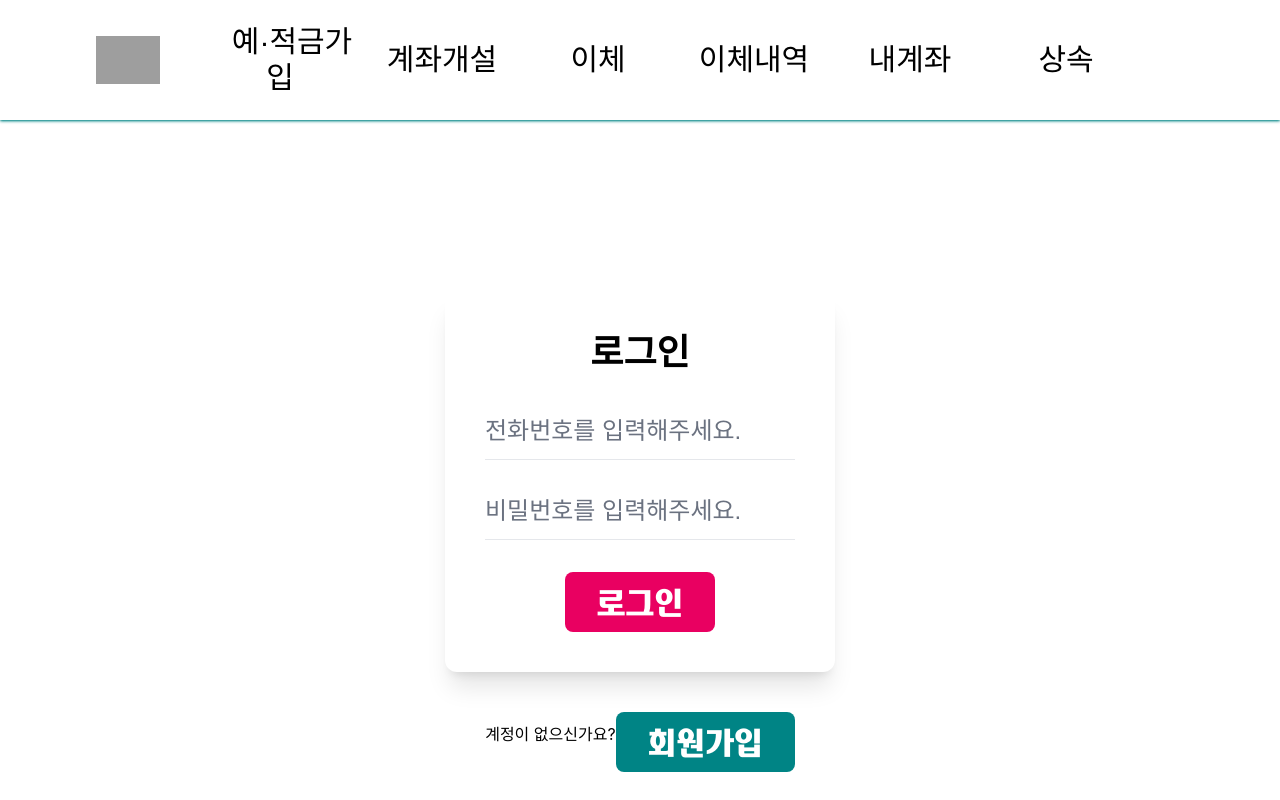
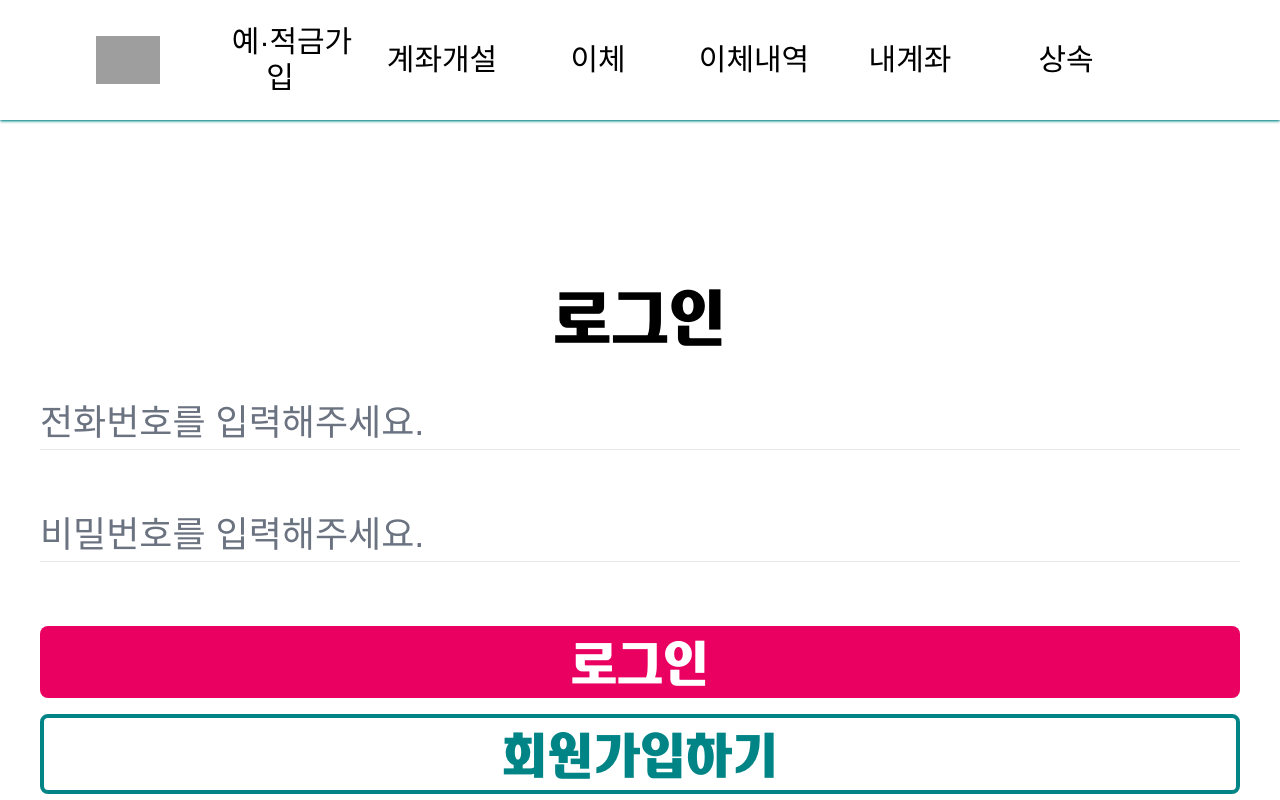
Before and after one commit to hee-ha/hana-heritage-FE, a React (Create React App) app: page /login in a window 1280 px wide. Shown: the top 800 px of the page. Built offline with nearby package versions, Linux system fonts and the light colour scheme; grey boxes are pictures that could not be loaded; a web font is replaced by a local one.

Commit message:
style : 회원가입 및 로그인 페이지 디자인 수정

```diff
--- a/src/pages/user/Login.jsx
+++ b/src/pages/user/Login.jsx
@@ -1,8 +1,14 @@
 import React, { useState, useEffect } from "react";
 import Button from "../../components/common/Button/Button";
+import { useNavigate } from "react-router-dom";
 
 function Login() {
   const [isLoading, setIsLoading] = useState(true);
+  const navigate = useNavigate();
+
+  const navigateToRegister = () => {
+    navigate("/register");
+  };
 
   useEffect(() => {
     const timer = setTimeout(() => {
@@ -19,44 +25,42 @@ function Login() {
           로그인 화면으로 이동합니다
         </h1>
       ) : (
-				<div>
-					<div className="container mx-auto max-w-md p-10 mt-6 mb-6 bg-white rounded-xl shadow-xl">
-						<h2 className="font-hana font-bold text-4xl mb-6 text-center">
-							로그인
-						</h2>
-						<form className="space-y-4">
-							<div class="relative h-16 w-full min-w-[200px]">
+        <div className="container mx-auto p-10 mt-6 mb-6 bg-white rounded-xl shadow-xl">
+          <header className="text-center">
+            <h2 className="font-hana2 font-semibold text-6xl py-10 ">로그인</h2>
+          </header>
+          <form className="space-y-12">
+            <div className="relative h-16 w-full min-w-[200px]">
               <input
                 placeholder=""
-									class="peer h-full w-full border-b border-blue-gray-200 bg-transparent pt-4 pb-1.5 text-2xl font-hana2 text-blue-gray-700 outline outline-0 transition-all placeholder-shown:border-blue-gray-200 focus:border-gray-500 focus:outline-0 disabled:border-0 disabled:bg-blue-gray-50 placeholder:opacity-0 focus:placeholder:opacity-100"
+                className="peer h-full w-full border-b border-blue-gray-200 bg-transparent pt-4 pb-1.5 text-5xl font-hana2 text-blue-gray-700 outline outline-0 transition-all placeholder-shown:border-blue-gray-200 focus:border-gray-500 focus:outline-0 disabled:border-0 disabled:bg-blue-gray-50 placeholder:opacity-0 focus:placeholder:opacity-100"
               />
-								<label class="after:content[''] pointer-events-none absolute left-0 -top-4 flex h-full w-full select-none !overflow-visible truncate text-2xl font-hana2 leading-tight text-gray-500 transition-all after:absolute after:-bottom-1.5 after:block after:w-full after:scale-x-0 after:border-gray-500 after:transition-transform after:duration-300 peer-placeholder-shown:text-2xl peer-placeholder-shown:leading-[4.25] peer-placeholder-shown:text-blue-gray-500 peer-focus:text-2xl peer-focus:leading-tight peer-focus:text-gray-900 peer-focus:after:scale-x-100 peer-focus:after:border-gray-900 peer-disabled:text-transparent peer-disabled:peer-placeholder-shown:text-blue-gray-500">
+              <label className="text-2xl after:content[''] pointer-events-none absolute left-0 -top-10 flex h-full w-full select-none !overflow-visible truncate font-hana2 leading-tight text-gray-500 transition-all after:absolute after:-bottom-3 after:block after:w-full after:scale-x-0 after:border-gray-500 after:transition-transform after:duration-300 peer-placeholder-shown:text-4xl peer-placeholder-shown:leading-[4.25] peer-placeholder-shown:text-blue-gray-500 peer-focus:leading-tight peer-focus:text-gray-900 peer-focus:after:scale-x-100 peer-focus:after:border-gray-900 peer-disabled:text-transparent peer-disabled:peer-placeholder-shown:text-blue-gray-500">
                 전화번호를 입력해주세요.
               </label>
             </div>
-							<div class="relative h-16 w-full min-w-[200px]">
+            <div className="relative h-16 w-full min-w-[200px]">
               <input
                 type="password"
                 placeholder=""
-									class="peer h-full w-full border-b border-blue-gray-200 bg-transparent pt-4 pb-1.5 text-2xl font-hana2 text-blue-gray-700 outline outline-0 transition-all placeholder-shown:border-blue-gray-200 focus:border-gray-500 focus:outline-0 disabled:border-0 disabled:bg-blue-gray-50 placeholder:opacity-0 focus:placeholder:opacity-100"
+                className="peer h-full w-full border-b border-blue-gray-200 bg-transparent pt-4 pb-1.5 text-5xl font-hana2 text-blue-gray-700 outline outline-0 transition-all placeholder-shown:border-blue-gray-200 focus:border-gray-500 focus:outline-0 disabled:border-0 disabled:bg-blue-gray-50 placeholder:opacity-0 focus:placeholder:opacity-100"
               />
-								<label class="after:content[''] pointer-events-none absolute left-0 -top-4 flex h-full w-full select-none !overflow-visible truncate text-2xl font-hana2 leading-tight text-gray-500 transition-all after:absolute after:-bottom-1.5 after:block after:w-full after:scale-x-0 after:border-gray-500 after:transition-transform after:duration-300 peer-placeholder-shown:text-2xl peer-placeholder-shown:leading-[4.25] peer-placeholder-shown:text-blue-gray-500 peer-focus:text-2xl peer-focus:leading-tight peer-focus:text-gray-900 peer-focus:after:scale-x-100 peer-focus:after:border-gray-900 peer-disabled:text-transparent peer-disabled:peer-placeholder-shown:text-blue-gray-500">
+              <label className="text-2xl after:content[''] pointer-events-none absolute left-0 -top-10 flex h-full w-full select-none !overflow-visible truncate font-hana2 leading-tight text-gray-500 transition-all after:absolute after:-bottom-3 after:block after:w-full after:scale-x-0 after:border-gray-500 after:transition-transform after:duration-300 peer-placeholder-shown:text-4xl peer-placeholder-shown:leading-[4.25] peer-placeholder-shown:text-blue-gray-500 peer-focus:leading-tight peer-focus:text-gray-900 peer-focus:after:scale-x-100 peer-focus:after:border-gray-900 peer-disabled:text-transparent peer-disabled:peer-placeholder-shown:text-blue-gray-500">
                 비밀번호를 입력해주세요.
               </label>
             </div>
-							<div className="flex justify-center items-center">
-								<button className="text-white font-hana2 font-semibold text-3xl bg-hanaRed py-3 px-8 z-10 mt-4 transition-transform transform hover:animate-bubbly rounded-lg">
+            <div className="flex flex-col justify-center items-center">
+              <button className="col w-full text-white font-hana2 font-semibold text-5xl bg-hanaRed py-3 px-8 z-10 mt-4 transition-transform transform hover:animate-bubbly rounded-lg">
                 로그인
+              </button>
+              <button
+                onClick={navigateToRegister}
+                className="w-full text-hanaGreen font-hana2 font-semibold text-5xl border-4 border-hanaGreen py-3 px-8 z-10 mt-4 transition-transform transform hover:animate-bubbly rounded-lg"
+              >
+                회원가입하기
               </button>
             </div>
           </form>
-					</div>
-					<div className="flex justify-center items-center">
-						계정이 없으신가요?
-						<button className="text-white font-hana2 font-semibold text-3xl bg-hanaGreen py-3 px-8 z-10 mt-4 transition-transform transform hover:animate-bubbly rounded-lg">
-							회원가입
-						</button>
-					</div>
         </div>
       )}
     </div>
--- a/src/pages/user/Register.jsx
+++ b/src/pages/user/Register.jsx
@@ -18,8 +18,8 @@ function Register() {
     <div>
       {showMessage ? (
         <div className="flex items-center justify-center h-screen">
-          <h1 className="text-4xl font-hana2 font-semibold">
-            본인확인 되었습니다
+          <h1 className="text-6xl font-hana2 font-semibold">
+            본인확인 되었습니다.
           </h1>
         </div>
       ) : !isIdentified ? (
--- a/src/pages/user/RegisterForm.jsx
+++ b/src/pages/user/RegisterForm.jsx
@@ -30,38 +30,45 @@ function RegisterForm() {
   };
 
   return (
-    <div className="container mx-auto max-w-md p-10 mt-6 mb-6 bg-white rounded-xl shadow-xl">
-      <h2 className="font-hana font-bold text-4xl mb-6 text-center">
+    <div className="container mx-auto p-10 mt-6 mb-6 bg-white rounded-xl shadow-xl">
+      <header>
+        <h2 className="font-hana2 font-semibold text-6xl py-10">
+          로그인 용 비밀번호를 입력하는 단계입니다.
+        </h2>
+        <hr />
+      </header>
+
+      <h2 className="font-hana font-bold text-5xl mb-6 text-center pt-10 pb-10">
         회원가입
       </h2>
-      <form className="space-y-4">
-        <div class="relative h-16 w-full min-w-[200px]">
+      <form className="space-y-10">
+        <div className="relative h-16 w-full min-w-[200px]">
           <input
             type="password"
             value={password}
             onChange={handlePasswordChange}
             placeholder=""
-            class="peer h-full w-full border-b border-blue-gray-200 bg-transparent pt-4 pb-1.5 text-2xl font-hana2 text-blue-gray-700 outline outline-0 transition-all placeholder-shown:border-blue-gray-200 focus:border-gray-500 focus:outline-0 disabled:border-0 disabled:bg-blue-gray-50 placeholder:opacity-0 focus:placeholder:opacity-100"
+            className="peer h-full w-full border-b border-blue-gray-200 bg-transparent pt-4 pb-1.5 text-5xl font-hana2 text-blue-gray-700 outline outline-0 transition-all placeholder-shown:border-blue-gray-200 focus:border-gray-500 focus:outline-0 disabled:border-0 disabled:bg-blue-gray-50 placeholder:opacity-0 focus:placeholder:opacity-100"
           />
-          <label class="after:content[''] pointer-events-none absolute left-0 -top-4 flex h-full w-full select-none !overflow-visible truncate text-2xl font-hana2 leading-tight text-gray-500 transition-all after:absolute after:-bottom-1.5 after:block after:w-full after:scale-x-0 after:border-gray-500 after:transition-transform after:duration-300 peer-placeholder-shown:text-2xl peer-placeholder-shown:leading-[4.25] peer-placeholder-shown:text-blue-gray-500 peer-focus:text-2xl peer-focus:leading-tight peer-focus:text-gray-900 peer-focus:after:scale-x-100 peer-focus:after:border-gray-900 peer-disabled:text-transparent peer-disabled:peer-placeholder-shown:text-blue-gray-500">
+          <label className="text-2xl after:content[''] pointer-events-none absolute left-0 -top-10 flex h-full w-full select-none !overflow-visible truncate font-hana2 leading-tight text-gray-500 transition-all after:absolute after:-bottom-3 after:block after:w-full after:scale-x-0 after:border-gray-500 after:transition-transform after:duration-300 peer-placeholder-shown:text-4xl peer-placeholder-shown:leading-[4.25] peer-placeholder-shown:text-blue-gray-500 peer-focus:leading-tight peer-focus:text-gray-900 peer-focus:after:scale-x-100 peer-focus:after:border-gray-900 peer-disabled:text-transparent peer-disabled:peer-placeholder-shown:text-blue-gray-500">
             비밀번호를 입력해주세요.
           </label>
         </div>
-        <div class="relative h-16 w-full min-w-[200px]">
+        <div className="relative h-16 w-full min-w-[200px]">
           <input
             type="password"
             value={confirmPassword}
             onChange={handleConfirmPasswordChange}
             placeholder=""
-            class="peer h-full w-full border-b border-blue-gray-200 bg-transparent pt-4 pb-1.5 text-2xl font-hana2 text-blue-gray-700 outline outline-0 transition-all placeholder-shown:border-blue-gray-200 focus:border-gray-500 focus:outline-0 disabled:border-0 disabled:bg-blue-gray-50 placeholder:opacity-0 focus:placeholder:opacity-100"
+            className="peer h-full w-full border-b border-blue-gray-200 bg-transparent pt-4 pb-1.5 text-5xl font-hana2 text-blue-gray-700 outline outline-0 transition-all placeholder-shown:border-blue-gray-200 focus:border-gray-500 focus:outline-0 disabled:border-0 disabled:bg-blue-gray-50 placeholder:opacity-0 focus:placeholder:opacity-100"
           />
-          <label class="after:content[''] pointer-events-none absolute left-0 -top-4 flex h-full w-full select-none !overflow-visible truncate text-2xl font-hana2 leading-tight text-gray-500 transition-all after:absolute after:-bottom-1.5 after:block after:w-full after:scale-x-0 after:border-gray-500 after:transition-transform after:duration-300 peer-placeholder-shown:text-2xl peer-placeholder-shown:leading-[4.25] peer-placeholder-shown:text-blue-gray-500 peer-focus:text-2xl peer-focus:leading-tight peer-focus:text-gray-900 peer-focus:after:scale-x-100 peer-focus:after:border-gray-900 peer-disabled:text-transparent peer-disabled:peer-placeholder-shown:text-blue-gray-500">
+          <label className="text-2xl after:content[''] pointer-events-none absolute left-0 -top-10 flex h-full w-full select-none !overflow-visible truncate font-hana2 leading-tight text-gray-500 transition-all after:absolute after:-bottom-3 after:block after:w-full after:scale-x-0 after:border-gray-500 after:transition-transform after:duration-300 peer-placeholder-shown:text-4xl peer-placeholder-shown:leading-[4.25] peer-placeholder-shown:text-blue-gray-500 peer-focus:leading-tight peer-focus:text-gray-900 peer-focus:after:scale-x-100 peer-focus:after:border-gray-900 peer-disabled:text-transparent peer-disabled:peer-placeholder-shown:text-blue-gray-500">
             비밀번호를 한 번 더 입력해주세요.
           </label>
         </div>
         <p
           id="password-error"
-          className={`text-red-500 font-hana2 mt-1 ${
+          className={`text-red-500 font-hana2 mt-1 text-3xl ${
             passwordError ? "" : "hidden"
           }`}
         >
@@ -69,7 +76,7 @@ function RegisterForm() {
         </p>
         <p
           id="password-check"
-          className={`text-green-500 font-hana2 mt-1 ${
+          className={`text-green-500 font-hana2 mt-1 text-3xl ${
             passwordMatch ? "" : "hidden"
           }`}
         >
@@ -77,8 +84,11 @@ function RegisterForm() {
         </p>
 
         <div className="flex justify-center items-center">
-          <button className="text-white font-hana2 font-semibold text-3xl bg-hanaGreen py-3 px-8 z-10 mt-4 transition-transform transform hover:animate-bubbly rounded-lg">
-            회원가입
+          <button
+            type="button"
+            className="col w-full text-white font-hana2 font-semibold text-5xl bg-hanaRed py-3 px-8 z-10 mt-4 transition-transform transform hover:animate-bubbly rounded-lg"
+          >
+            회원가입하기
           </button>
         </div>
       </form>
```
Also changed, not shown: src/pages/user/Identify.jsx (+52 -20 lines). Lines whose indentation alone changed are shown as unchanged.
